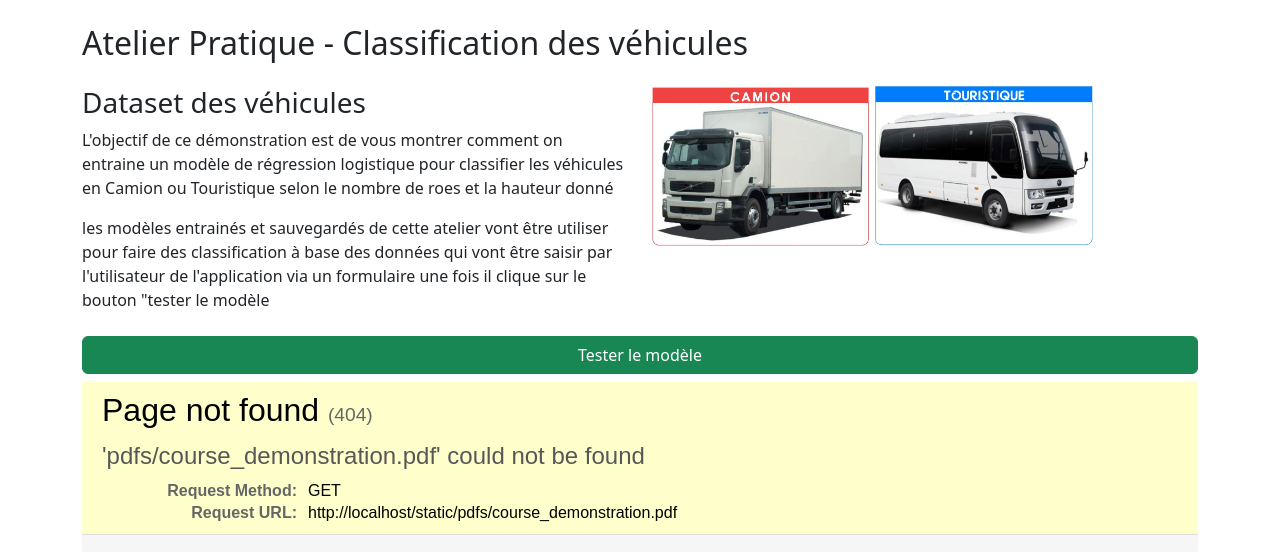
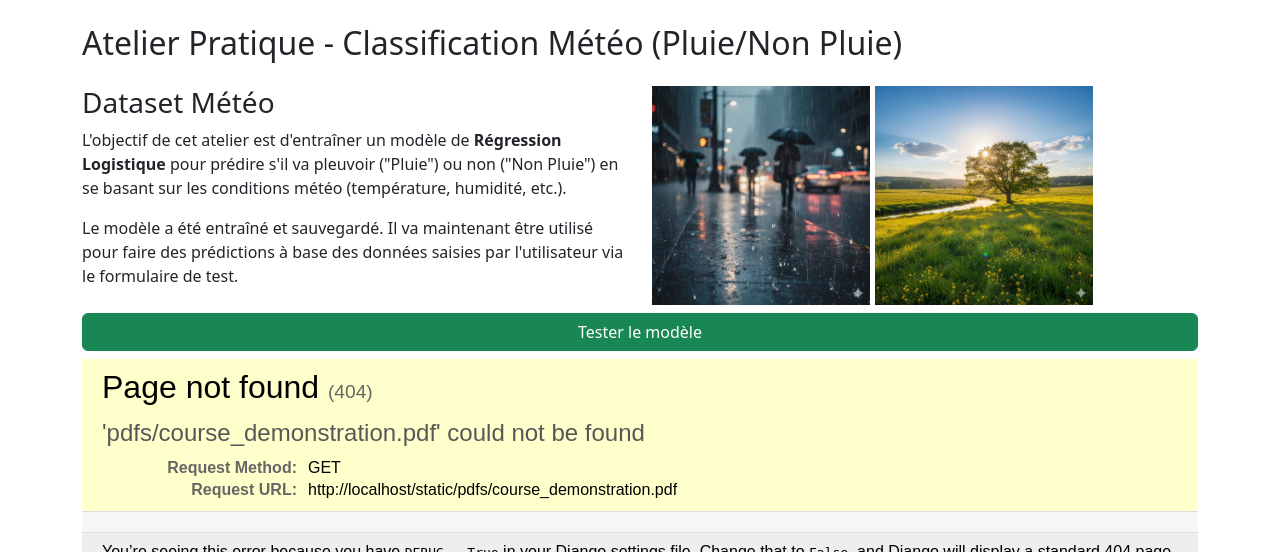
Before and after one commit to HananeINHID/Projet_ML_Ai_platforme, a Django app: page /regLog_atlier/ in a window 1280 px wide. Shown: the part 56-608 px from the top of the page. Run offline with Django 5.2, Linux system fonts and the light colour scheme.

Commit message:
Ajout du premier carte (Régression logistique)

```diff
--- a/my_aiplatform/algoAI/templates/regLog_atelier.html
+++ b/my_aiplatform/algoAI/templates/regLog_atelier.html
@@ -1,19 +1,18 @@
 {% include "includes/header.html" %}
 {% load static %}
 <div class="container">
-    <h2 class="mb-4">Atelier Pratique - Classification des véhicules</h2>
+    <h2 class="mb-4">Atelier Pratique - Classification Météo (Pluie/Non Pluie)</h2>
     <div class="row">
         <div class="col-md-6">
-            <h3>Dataset des véhicules</h3>
-            <p>L'objectif de ce démonstration est de vous montrer comment on entraine un modèle de régression logistique pour
-            classifier les véhicules en Camion ou Touristique selon le nombre de roes et la hauteur donné</p>
-            <p>les modèles entrainés et sauvegardés de cette atelier vont être utiliser pour faire des classification à base
-            des données qui vont être saisir par l'utilisateur de l'application via un formulaire une fois il clique sur le
-            bouton "tester le modèle</p>
+            <h3>Dataset Météo</h3>
+            <p>L'objectif de cet atelier est d'entraîner un modèle de <strong>Régression Logistique</strong> pour
+            prédire s'il va pleuvoir ("Pluie") ou non ("Non Pluie") en se basant sur les conditions météo (température, humidité, etc.).</p>
+            <p>Le modèle a été entraîné et sauvegardé. Il va maintenant être utilisé pour faire des prédictions à base
+            des données saisies par l'utilisateur via le formulaire de test.</p>
         </div>
         <div class="col-md-6">
-            <img src="{% static 'images/camion.jpg' %}" width="40%">
-            <img src="{% static 'images/touristique.jpg' %}" width="40%">
+            <img src="{% static 'images/pluie.jpg' %}" width="40%">
+            <img src="{% static 'images/soleil.png' %}" width="40%">
         </div>
     </div>
     <a class="btn btn-success col-12 mt-2 mb-2" href="{% url 'regLog_tester' %}">Tester le modèle</a>
--- a/my_aiplatform/algoAI/urls.py
+++ b/my_aiplatform/algoAI/urls.py
@@ -5,5 +5,5 @@
     path('regLog_details/', views.regLog_details, name='regLog_details'),
     path('regLog_atlier/', views.regLog_atelier, name='regLog_atelier'),
     path('regLog_tester/', views.regLog_tester, name='regLog_tester'),
-    path('regLog_prediction', views.regLog_prediction, name='regLog_prediction'),
+    path('regLog_prediction/', views.regLog_prediction, name='regLog_prediction'),
 ]
--- a/my_aiplatform/algoAI/views.py
+++ b/my_aiplatform/algoAI/views.py
@@ -26,9 +26,9 @@
 
 def regLog_tester(request):
     """
-    Affiche le formulaire de test (vehicles_from.html) pour la prédiction.
+    Affiche le formulaire de test (meteo_form.html) pour la prédiction.
     """
-    return render(request, 'vehicles_from.html')
+    return render(request, 'meteo_form.html')
 
 # --- Fonctions de Support (Helpers) ---
 
@@ -68,78 +68,76 @@
 
 def regLog_prediction(request):
     """
-    Gère la logique de prédiction du type de véhicule.
-
-    - Si la méthode est GET : Affiche le formulaire de saisie.
-    - Si la méthode est POST : Traite les données soumises, effectue la prédiction
-                              et affiche la page de résultats.
+    Gère la logique de prédiction de la MÉTÉO.
     """
 
     # Logique pour une requête POST (l'utilisateur a soumis le formulaire)
     if request.method == 'POST':
 
-        # --- Tâche 1 : Récupération et Nettoyage des Données ---
-        # On récupère les valeurs du formulaire (attribut 'name' des inputs)
-        # On les convertit en 'float' pour les calculs mathématiques.
+        # --- Tâche 1 : Récupération des Données Météo ---
         try:
-            hauteur = float(request.POST.get('hauteur'))
-            nbr_roues = float(request.POST.get('Nombre_de_roues'))
+            # Doit correspondre EXACTEMENT aux attributs 'name' de meteo_form.html
+            temp = float(request.POST.get('Temperature_C'))
+            hum = float(request.POST.get('Humidite_%'))
+            vent = float(request.POST.get('Vent_kmh'))
+            pression = float(request.POST.get('Pression_hPa'))
+
+
         except (ValueError, TypeError):
-            # Gérer le cas où les données ne sont pas des nombres valides
             print("Erreur : Données d'entrée non valides.")
-            return render(request, 'erreur_modele.html')
+            return render(request, 'erreur_modele.html') # Pensez à créer ce template
 
-        # --- Tâche 2 : Chargement des Modèles ---
-        model = load_models('logreg_model.pkl')
-        scaler = load_models('scaler.pkl')
+        # --- Tâche 2 : Chargement des Modèles Météo ---
 
-        # Sécurité : Vérifier que les deux modèles sont bien chargés
+        # Doit correspondre aux noms de fichiers de 'creer_modele.py'
+        model = load_models('LogisticRegression.pkl')
+        scaler = load_models('c_scaler.pkl')
+        # (Si vous avez un encodeur, chargez-le aussi)
+        # encoder = load_models('meteo_encoder.pkl')
+
         if model is None or scaler is None:
-            # Si les fichiers .pkl sont introuvables, on affiche une page d'erreur
             print("Erreur : Chargement des fichiers .pkl a échoué.")
             return render(request, 'erreur_modele.html')
 
-        # --- Tâche 3 : Standardisation des Données (Scaling) ---
-        # Le modèle a été entraîné sur des données "standardisées" (scalées).
-        # Il est OBLIGATOIRE d'appliquer la *même* transformation (le 'scaler')
-        # aux nouvelles données avant de faire une prédiction.
+        # --- Tâche 3 : Préparation des Données ---
 
-        # 1. Créer un tableau 2D, car le scaler attend cette structure
-        donnees_brutes = np.array([[hauteur, nbr_roues]])
+        # 1. (Si vous avez un encodeur) : Transformez les données texte en chiffres
+        # ...
 
-        # 2. Appliquer la transformation
+        # 2. Créer un tableau 2D pour le scaler
+        # L'ORDRE DOIT ÊTRE EXACTEMENT LE MÊME QUE LORS DE L'ENTRAÎNEMENT
+        donnees_brutes = np.array([[temp, hum, vent, pression]])
+
+        # 3. Appliquer la transformation (normalisation)
         donnees_scalees = scaler.transform(donnees_brutes)
 
         # --- Tâche 4 : Exécution de la Prédiction ---
-        # On fournit les données standardisées au modèle
         prediction = model.predict(donnees_scalees)
-        predicted_class = prediction[0] # On extrait la prédiction (ex: 0 ou 1)
+        predicted_class = prediction[0] # ex: 0 ou 1
 
         # --- Tâche 5 : Interprétation des Résultats ---
-        # On "traduit" la sortie numérique du modèle (0 ou 1) en
-        # une réponse compréhensible par l'utilisateur.
-        type_vehicules = {0:'Camion', 1:'Touristique'}
-        img_url = {'Camion':'images/camion.jpg', 'Touristique':'images/touristique.jpg'}
+        # 'non' = 'Non Pluie', 'oui' = 'Pluie'
+        type_prediction = {'non':'Non Pluie', 'oui':'Pluie'}
+        img_url = {'Non Pluie':'images/soleil.png', 'Pluie':'images/pluie.jpg'}
 
-        # Utiliser .get() est plus sûr que l'accès direct [key]
-        pred_vehicule = type_vehicules.get(predicted_class, "Inconnu")
-        pred_img = img_url.get(pred_vehicule)
+        pred_texte = type_prediction.get(predicted_class, "Inconnu")
+        pred_img = img_url.get(pred_texte)
 
         # --- Tâche 6 : Préparation du Contexte pour la Réponse ---
-        # On regroupe toutes les informations à envoyer au template de résultats.
         input_data = {
-            'hauteur':hauteur,
-            'nbr_roues':nbr_roues
+            'Température (°C)': temp,
+            'Humidité (%)': hum,
+            'Vent (km/h)': vent,
+            'Pression (hPa)': pression
         }
         context = {
-            'type_vehicule': pred_vehicule,
-            'img_vehicule': pred_img,
+            'prediction_texte': pred_texte,
+            'prediction_image': pred_img,
             'initial_data': input_data
         }
 
-        # On affiche la page de résultats avec les informations du contexte
+        # On affiche une NOUVELLE page de résultats
         return render(request, 'regLog_results.html', context)
 
-    # Logique pour une requête GET (l'utilisateur accède à la page pour la 1ère fois)
-    # On affiche simplement le formulaire de saisie.
-    return render(request, 'vehicles_from.html')
+    # Logique pour une requête GET (l'utilisateur accède à la page)
+    return render(request, 'meteo_form.html')
```
Also changed, not shown: my_aiplatform/algoAI/templates/meteo_form.html (added, +92 -0 lines), my_aiplatform/algoAI/templates/regLog_results.html (+10 -10 lines), my_aiplatform/algoAI/templates/vehicles_from.html (deleted, +0 -40 lines), my_aiplatform/algoAI/static/images/camion.jpg (deleted), my_aiplatform/algoAI/static/images/illustration.JPG (deleted), my_aiplatform/algoAI/static/images/meteo_banner.jpg (added), my_aiplatform/algoAI/static/images/pluie.jpg (added), my_aiplatform/algoAI/static/images/soleil.png (added), my_aiplatform/algoAI/static/images/touristique.jpg (deleted).
